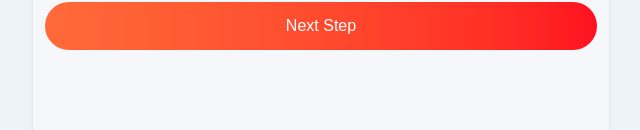
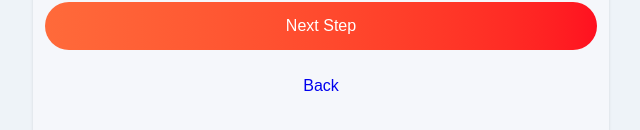
Before and after one commit to mayaGrirl/ai_h5, a Next.js app: page /en/auth/forgot-password in a window 1280 px wide. Shown: the part 330-460 px from the top of the page, without its empty margins (319-959 px from the left). Built offline with nearby package versions, Linux system fonts and the light colour scheme.

Commit message:
注册添加返回按钮

```diff
--- a/src/app/[locale]/(single-page)/auth/forgot-password/page.tsx
+++ b/src/app/[locale]/(single-page)/auth/forgot-password/page.tsx
@@ -6,19 +6,22 @@ import {useForm} from "react-hook-form";
 import {z} from "zod";
 import {zodResolver} from "@hookform/resolvers/zod";
 import {toast} from "sonner";
-import {useParams, useRouter} from "next/navigation";
+import {useRouter, useSearchParams} from "next/navigation";
 import {cn} from "@/lib/utils";
 import Image from "next/image";
-import {useTranslations} from "use-intl";
+import {useLocale, useTranslations} from "use-intl";
 import {forgetPasswordReset, forgotPasswordSendSms, forgotPasswordVerifyCode} from "@/api/auth";
+import Link from "next/link";
 
 const STORAGE_KEY = "sms_countdown_end_at_find_password";
 
 export default function FindPasswordPage() {
   const _t = useTranslations();
+  const searchParams = useSearchParams();
   const router = useRouter();
-  const params = useParams();
-  const locale = params.locale as string;
+  const locale = useLocale();
+  // 原样保留
+  const queryString = searchParams.toString();
 
   // step: 1=短信验证 2=重置密码
   const [step, setStep] = useState<1 | 2>(1);
@@ -322,6 +325,9 @@ export default function FindPasswordPage() {
               </button>
             </form>
           )}
+          <Link href={`/${locale}/auth/login?${queryString}`}
+                className={"flex justify-center items-center mt-6 text-[rgb(0,0,238)]"}
+          >{_t('common.header.back')}</Link>
         </main>
 
         <div className="h-14"/>
@@ -329,19 +335,3 @@ export default function FindPasswordPage() {
     </div>
   );
 }
-
-function StepDot({active, text}: { active: boolean; text: string }) {
-  return (
-    <div className="flex items-center gap-2">
-      <span
-        className={cn(
-          "h-2.5 w-2.5 rounded-full",
-          active ? "bg-red-600" : "bg-gray-300"
-        )}
-      />
-      <span className={cn(active ? "text-gray-900 font-medium" : "text-gray-500")}>
-        {text}
-      </span>
-    </div>
-  );
-}
```
